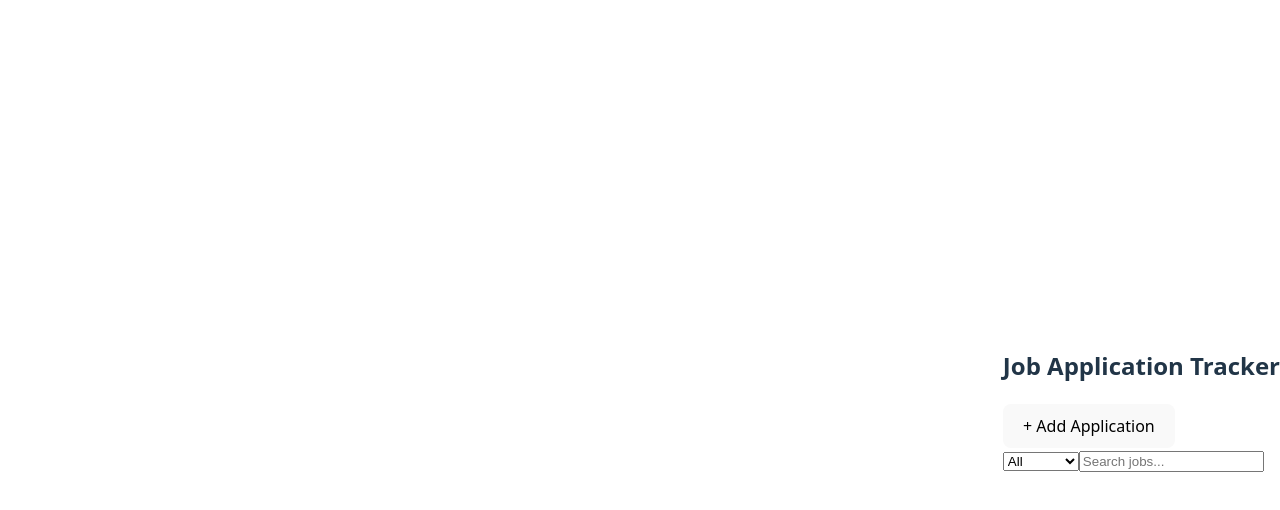
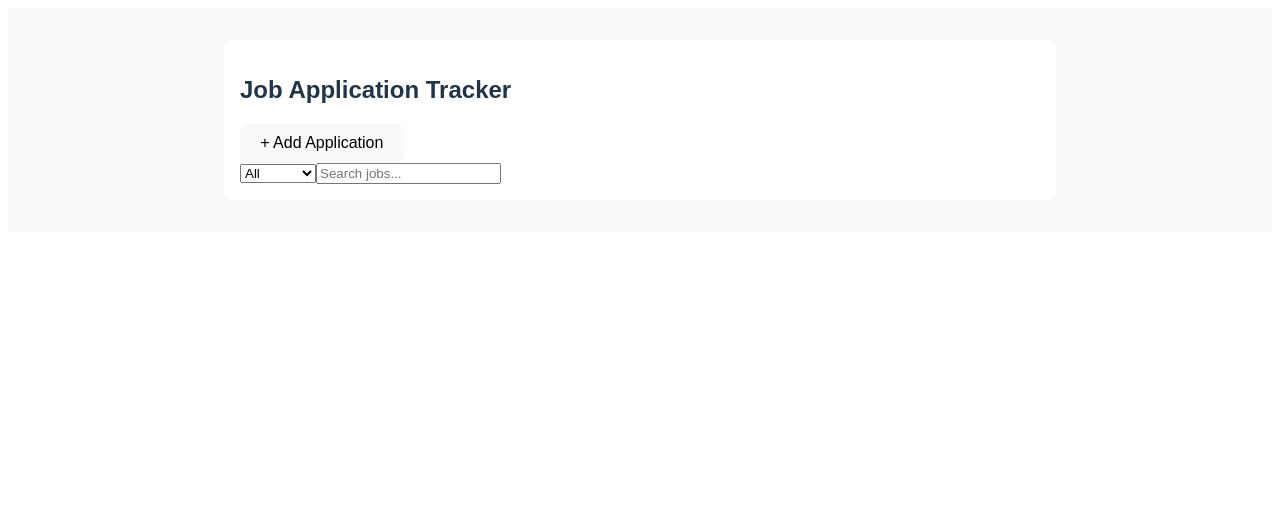
Before and after one commit to KhalidAlao/job-tracker, a website built with Vite: page index.html in a window 1280 px wide. Built offline with nearby package versions, Linux system fonts and the light colour scheme.

Commit message:
Update style.css

```diff
--- a/src/style.css
+++ b/src/style.css
@@ -1,66 +1,28 @@
-:root {
-  font-family: system-ui, Avenir, Helvetica, Arial, sans-serif;
-  line-height: 1.5;
-  font-weight: 400;
-
-  color-scheme: light dark;
-  color: rgba(255, 255, 255, 0.87);
-  background-color: #242424;
-
-  font-synthesis: none;
-  text-rendering: optimizeLegibility;
-  -webkit-font-smoothing: antialiased;
-  -moz-osx-font-smoothing: grayscale;
+body {
+  font-family: sans-serif;
+  padding: 2rem;
+  background: #f9f9f9;
 }
 
-a {
-  font-weight: 500;
-  color: #646cff;
-  text-decoration: inherit;
-}
-a:hover {
-  color: #535bf2;
+main {
+  max-width: 800px;
+  margin: auto;
+  background: white;
+  padding: 1rem;
+  border-radius: 8px;
 }
 
-body {
-  margin: 0;
+#controls {
   display: flex;
-  place-items: center;
-  min-width: 320px;
-  min-height: 100vh;
+  justify-content: space-between;
+  margin: 1rem 0;
 }
 
-h1 {
-  font-size: 3.2em;
-  line-height: 1.1;
-}
-
-#app {
-  max-width: 1280px;
-  margin: 0 auto;
-  padding: 2rem;
-  text-align: center;
-}
-
-.logo {
-  height: 6em;
-  padding: 1.5em;
-  will-change: filter;
-  transition: filter 300ms;
-}
-.logo:hover {
-  filter: drop-shadow(0 0 2em #646cffaa);
-}
-.logo.vanilla:hover {
-  filter: drop-shadow(0 0 2em #f7df1eaa);
-}
-
-.card {
-  padding: 2em;
-}
-
-.read-the-docs {
-  color: #888;
+.job-card {
+  background: #e8e8e8;
+  padding: 1rem;
+  margin: 0.5rem 0;
+  border-radius: 6px;
 }
 
 button {
```
